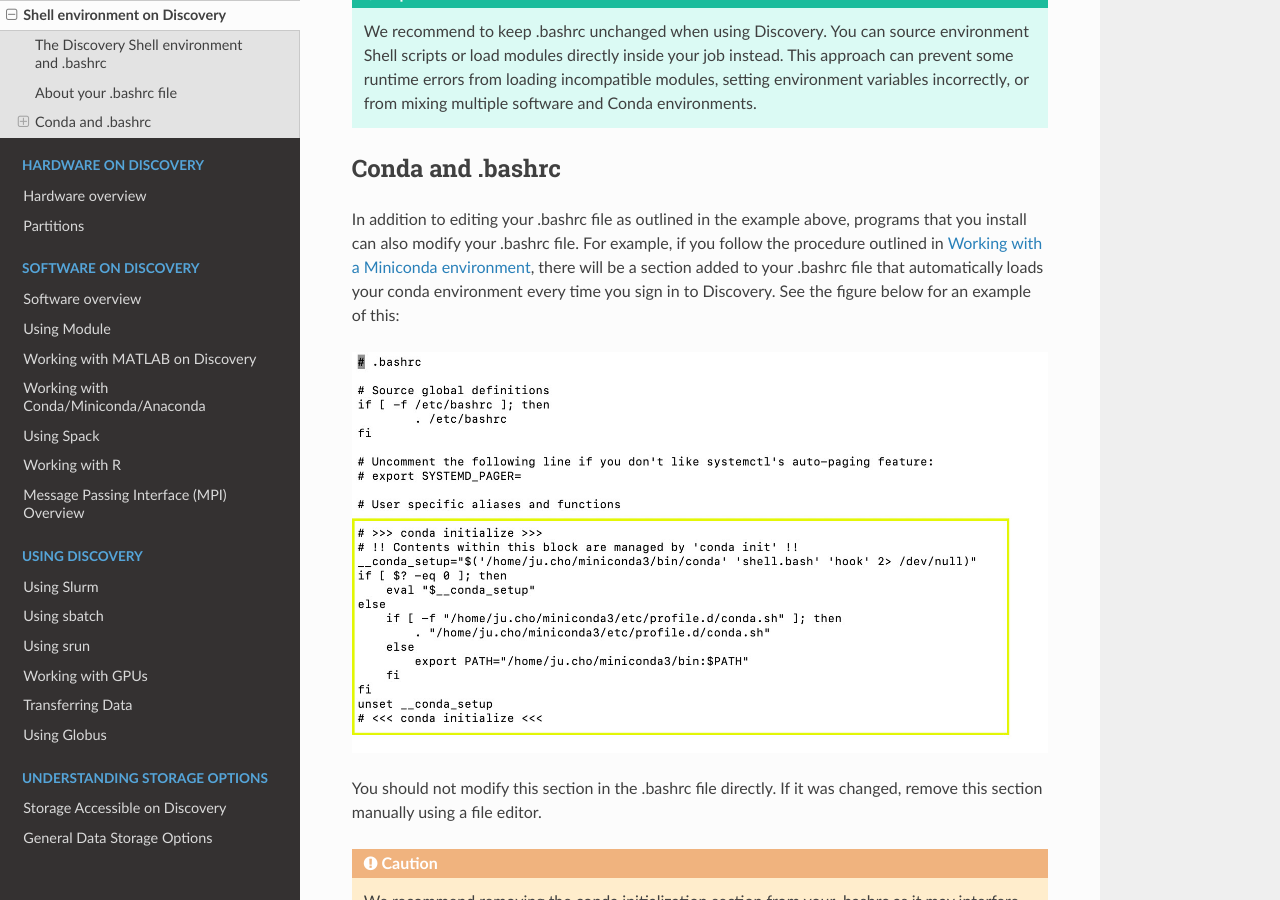
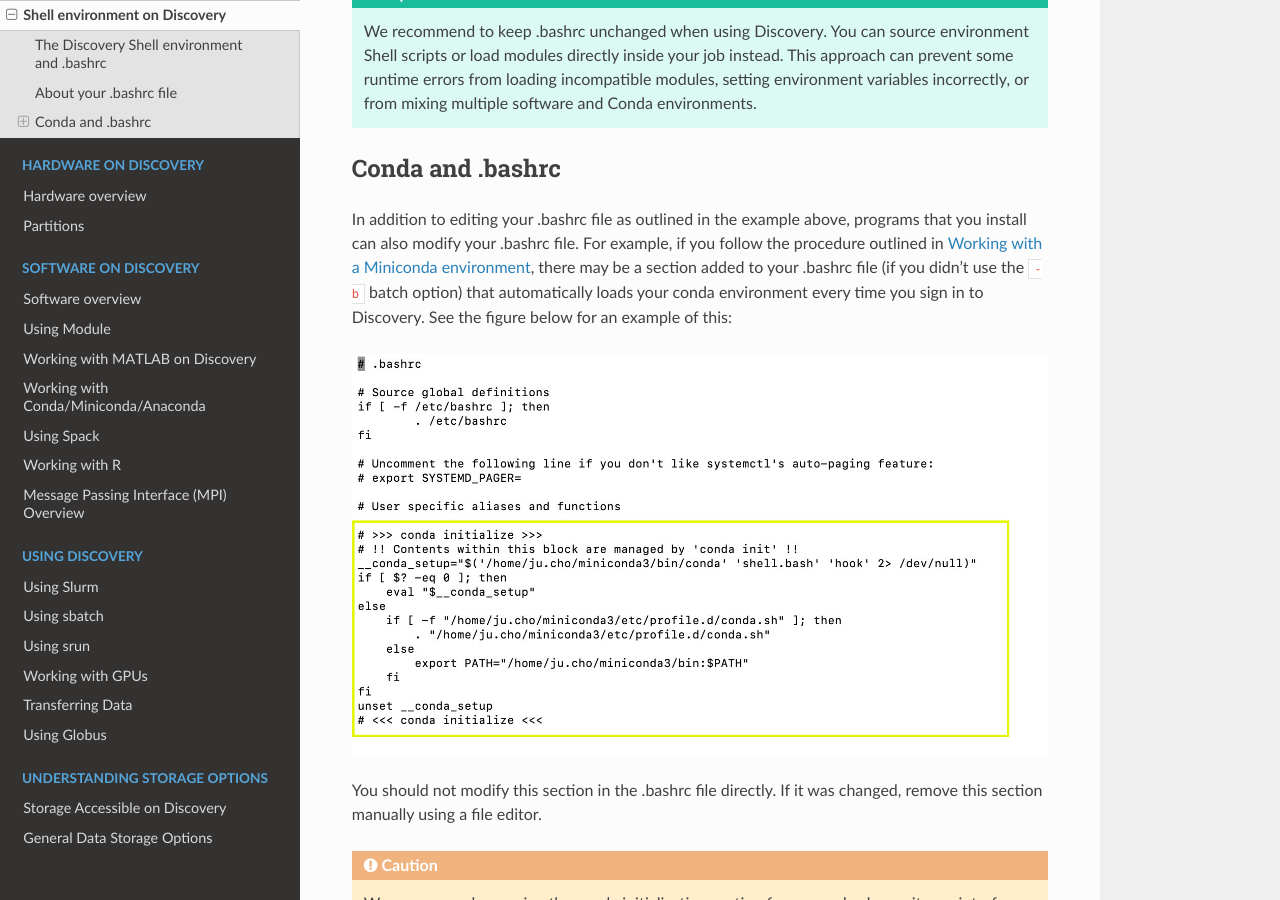
Before and after one commit to northeastern-rc/rc-public-documentation, a Sphinx documentation site: the page built from docs/source/first_steps/bashrc.rst, in a window 1280 px wide and 900 px high, scrolled down 1091 px. Built offline with Sphinx 7.4.7 and the Read the Docs theme 2.0.0, drawn with Linux system fonts in a browser that asks for light colours.

Commit message:
fixed additional typos

```diff
--- a/docs/source/first_steps/bashrc.rst
+++ b/docs/source/first_steps/bashrc.rst
@@ -31,8 +31,7 @@
 Conda and .bashrc
 ++++++++++++++++++
 
-In addition to editing your .bashrc file as outlined in the example above, programs that you install can also modify your .bashrc file. For example, if you
-follow the procedure outlined in :ref:`mini_conda`, there will be a section added to your .bashrc file that automatically loads your conda environment every time you sign in to Discovery. See the figure below for an example of this:
+In addition to editing your .bashrc file as outlined in the example above, programs that you install can also modify your .bashrc file. For example, if you follow the procedure outlined in :ref:`mini_conda`, there may be a section added to your .bashrc file (if you didn't use the ``-b`` batch option) that automatically loads your conda environment every time you sign in to Discovery. See the figure below for an example of this:
 
 .. image:: /images/minicondabashrc.jpg
 
--- a/docs/source/software/conda.rst
+++ b/docs/source/software/conda.rst
@@ -57,4 +57,4 @@
 3. You can build Conda environments in different locations to save space on your home directory (see :ref:`discovery_storage`). You can use the ``--prefix`` flag when building your environment. For example: ``conda create myenv --prefix=/work/<mygroup>/<mydirectory>``.
 
 .. note::
-  It is not recommended to build your Miniconda and virtual Conda environments inside your /home directory due to its limited space qouta and lower performance of the file system (see :ref:`discovery_storage`). If your group does not have access to /work, the group PI can request it using the `New Storage Space request <https://bit.ly/NURC-NewStorage>`_ .
+  It is not recommended to build your Miniconda and virtual Conda environments inside your /home directory due to its limited space qouta (see :ref:`discovery_storage`). Use the /work file system instead. If your group needs access to /work, the group PI can request it using: `New Storage Space request <https://bit.ly/NURC-NewStorage>`_ .
```
